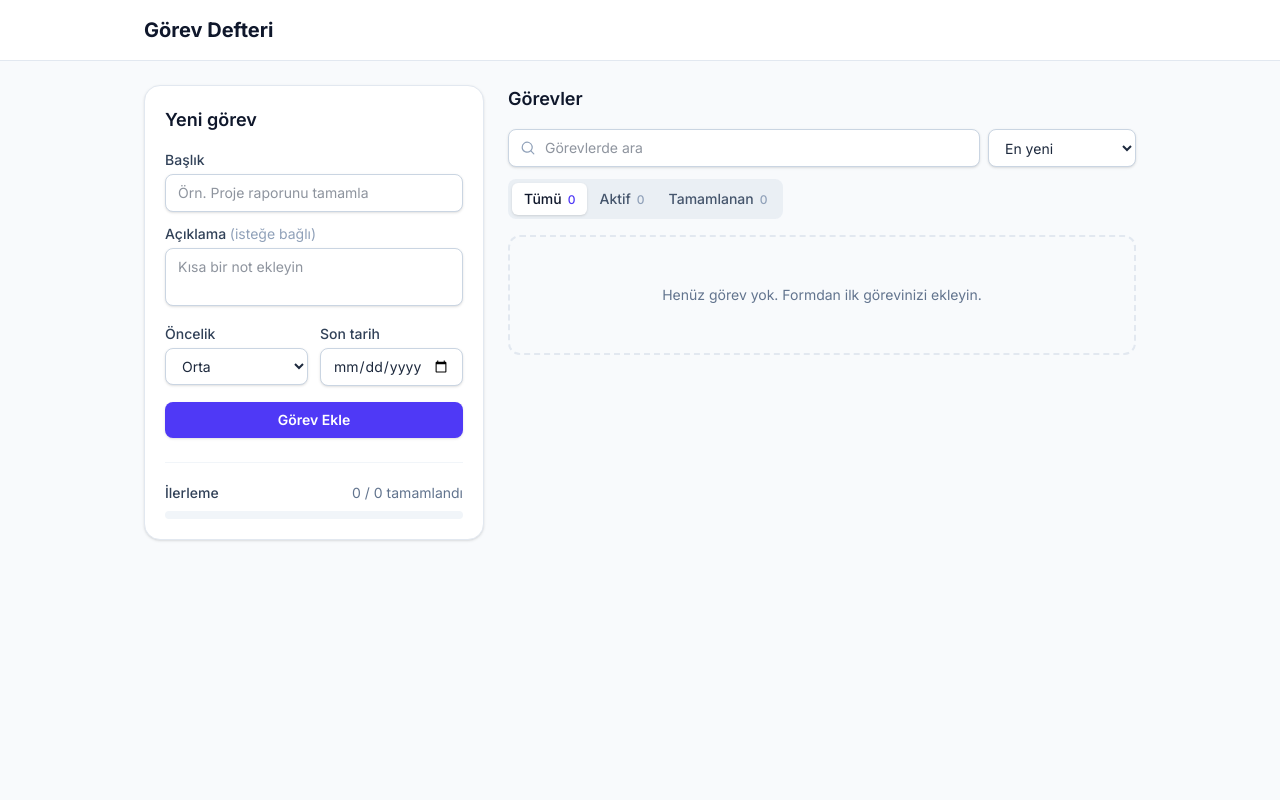
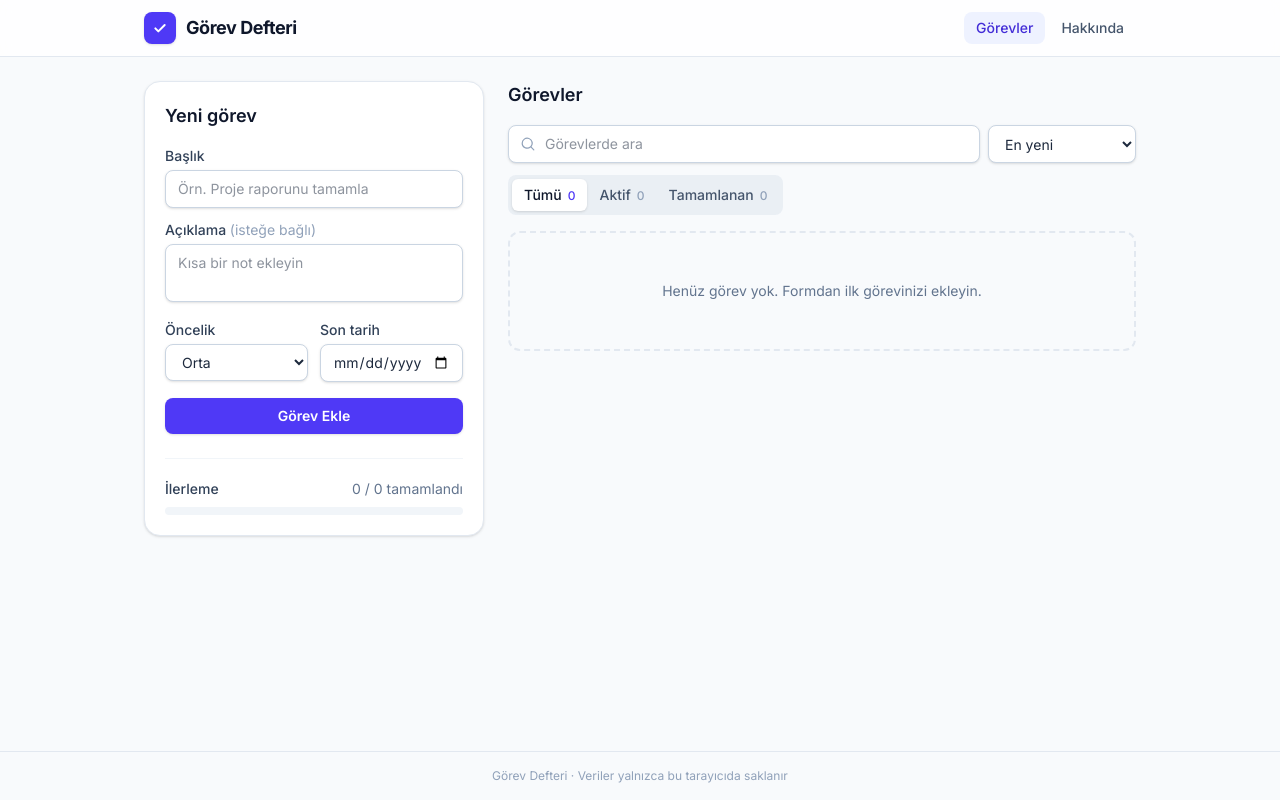
Before and after one commit to yushadev0/sp-web-app, a React (Vite) app: page / in a window 1280 px wide. Built offline with nearby package versions, Linux system fonts and the light colour scheme.

Commit message:
Başlık bileşeni, Hakkında sayfası ve hash tabanlı sayfa geçişi eklendi

```diff
--- a/src/App.tsx
+++ b/src/App.tsx
@@ -1,16 +1,20 @@
+import Header from './Components/Header'
+import { useHashRoute } from './hooks/useHashRoute'
+import AboutPage from './Pages/AboutPage'
 import TasksPage from './Pages/TasksPage'
 
 function App() {
+  const route = useHashRoute()
+
   return (
-    <div className="min-h-screen">
-      <header className="border-b border-slate-200 bg-white">
-        <div className="mx-auto max-w-5xl px-4 py-4">
-          <h1 className="text-xl font-bold text-slate-900">Görev Defteri</h1>
-        </div>
-      </header>
-      <main className="mx-auto max-w-5xl px-4 py-6">
-        <TasksPage />
+    <div className="flex min-h-screen flex-col">
+      <Header current={route} />
+      <main className="mx-auto w-full max-w-5xl flex-1 px-4 py-6">
+        {route === 'about' ? <AboutPage /> : <TasksPage />}
       </main>
+      <footer className="border-t border-slate-200 py-4 text-center text-xs text-slate-400">
+        Görev Defteri · Veriler yalnızca bu tarayıcıda saklanır
+      </footer>
     </div>
   )
 }
--- /dev/null
+++ b/src/Components/Header.tsx
@@ -0,0 +1,41 @@
+import type { PageKey } from '../Interfaces/Page'
+
+interface HeaderProps {
+  current: PageKey
+}
+
+const LINKS: { key: PageKey; label: string }[] = [
+  { key: 'tasks', label: 'Görevler' },
+  { key: 'about', label: 'Hakkında' },
+]
+
+export default function Header({ current }: HeaderProps) {
+  return (
+    <header className="border-b border-slate-200 bg-white/80 backdrop-blur">
+      <div className="mx-auto flex max-w-5xl items-center justify-between gap-4 px-4 py-3">
+        <a href="#/" className="flex items-center gap-2.5">
+          <span className="grid size-8 place-items-center rounded-lg bg-indigo-600 text-white shadow-sm">
+            <svg viewBox="0 0 24 24" fill="none" stroke="currentColor" strokeWidth="3" className="size-4" aria-hidden="true">
+              <path d="M5 12.5l4.5 4.5L19 7.5" strokeLinecap="round" strokeLinejoin="round" />
+            </svg>
+          </span>
+          <span className="text-lg font-bold tracking-tight text-slate-900">Görev Defteri</span>
+        </a>
+        <nav className="flex gap-1">
+          {LINKS.map((link) => (
+            <a
+              key={link.key}
+              href={link.key === 'tasks' ? '#/' : `#/${link.key}`}
+              aria-current={current === link.key ? 'page' : undefined}
+              className={`rounded-lg px-3 py-1.5 text-sm font-medium transition ${
+                current === link.key ? 'bg-indigo-50 text-indigo-700' : 'text-slate-600 hover:bg-slate-100 hover:text-slate-900'
+              }`}
+            >
+              {link.label}
+            </a>
+          ))}
+        </nav>
+      </div>
+    </header>
+  )
+}
--- /dev/null
+++ b/src/Interfaces/Page.ts
@@ -0,0 +1 @@
+export type PageKey = 'tasks' | 'about'
--- /dev/null
+++ b/src/Pages/AboutPage.tsx
@@ -0,0 +1,50 @@
+const FEATURES = [
+  { title: 'Ekle', text: 'Başlık, açıklama, öncelik ve son tarih ile yeni görev oluşturun.' },
+  { title: 'Listele', text: 'Görevleri duruma göre filtreleyin, arayın ve farklı ölçütlere göre sıralayın.' },
+  { title: 'Güncelle', text: 'Görevleri satır içinde düzenleyin veya tamamlandı olarak işaretleyin.' },
+  { title: 'Sil', text: 'Onay adımıyla tek bir görevi ya da tüm tamamlananları silin.' },
+]
+
+const STACK = ['React 19', 'TypeScript', 'Vite', 'Tailwind CSS v4', 'LocalStorage']
+
+export default function AboutPage() {
+  return (
+    <div className="mx-auto max-w-3xl space-y-8">
+      <section>
+        <h2 className="text-2xl font-bold tracking-tight text-slate-900">Proje hakkında</h2>
+        <p className="mt-3 leading-relaxed text-slate-600">
+          Görev Defteri, Software Persona web geliştirme eğitimi kapsamında hazırlanmış bir yapılacaklar listesi
+          uygulamasıdır. Temel CRUD işlemlerini (ekle, listele, güncelle, sil) modern bir React mimarisiyle uygular.
+          Veriler tarayıcınızın LocalStorage alanında saklanır; herhangi bir sunucuya gönderilmez.
+        </p>
+      </section>
+
+      <section className="grid gap-4 sm:grid-cols-2">
+        {FEATURES.map((feature) => (
+          <div key={feature.title} className="rounded-xl border border-slate-200 bg-white p-5 shadow-sm">
+            <h3 className="font-semibold text-slate-900">{feature.title}</h3>
+            <p className="mt-1 text-sm text-slate-600">{feature.text}</p>
+          </div>
+        ))}
+      </section>
+
+      <section>
+        <h3 className="mb-3 font-semibold text-slate-900">Kullanılan teknolojiler</h3>
+        <ul className="flex flex-wrap gap-2">
+          {STACK.map((item) => (
+            <li key={item} className="rounded-full bg-indigo-50 px-3 py-1 text-sm font-medium text-indigo-700">
+              {item}
+            </li>
+          ))}
+        </ul>
+      </section>
+
+      <a
+        href="#/"
+        className="inline-flex rounded-lg bg-indigo-600 px-4 py-2 text-sm font-semibold text-white shadow-sm transition hover:bg-indigo-500"
+      >
+        Görevlere dön
+      </a>
+    </div>
+  )
+}
--- /dev/null
+++ b/src/hooks/useHashRoute.ts
@@ -0,0 +1,23 @@
+import { useEffect, useState } from 'react'
+import type { PageKey } from '../Interfaces/Page'
+
+// Hash tabanlı yönlendirme: uygulama bir alt dizinde statik olarak sunulduğu için
+// sunucu tarafında ek yapılandırma gerektirmez.
+function readRoute(): PageKey {
+  return window.location.hash.replace(/^#\/?/, '') === 'about' ? 'about' : 'tasks'
+}
+
+export function useHashRoute() {
+  const [route, setRoute] = useState<PageKey>(readRoute)
+
+  useEffect(() => {
+    const onChange = () => {
+      setRoute(readRoute())
+      window.scrollTo(0, 0)
+    }
+    window.addEventListener('hashchange', onChange)
+    return () => window.removeEventListener('hashchange', onChange)
+  }, [])
+
+  return route
+}
```
